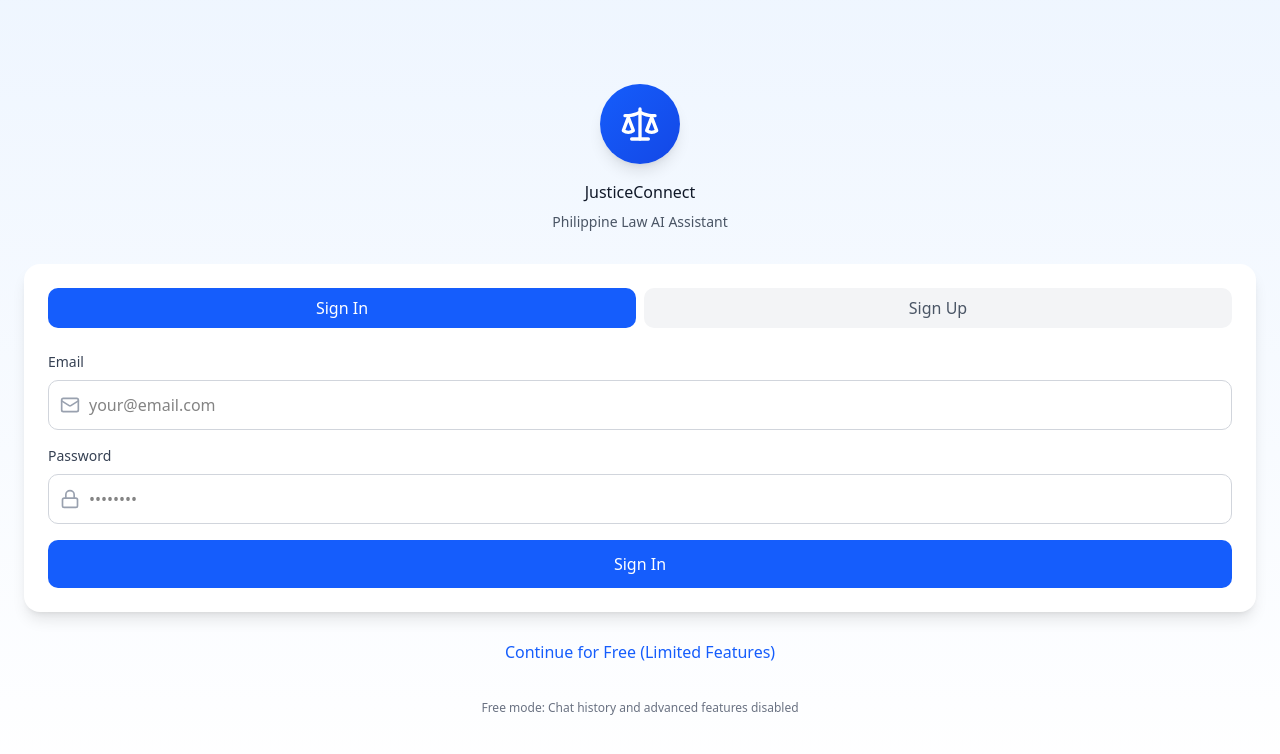
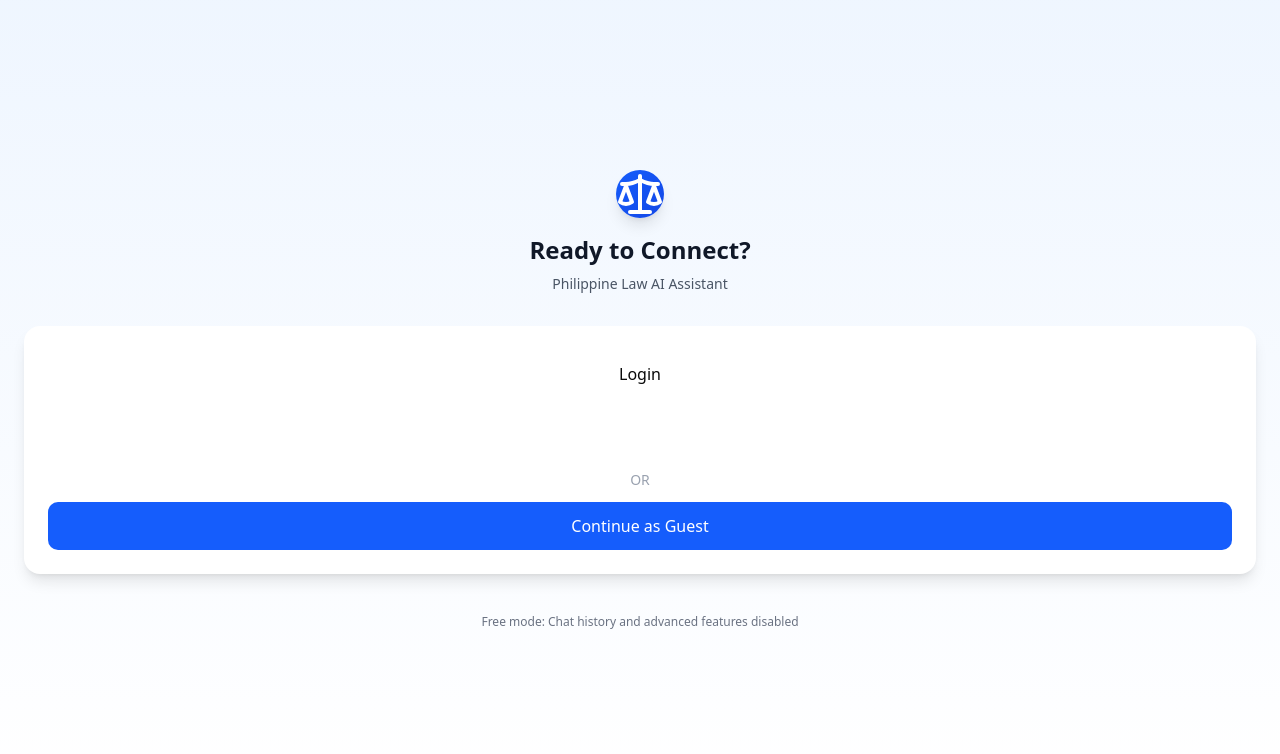
Before and after one commit to iRyllB/JusticeConnect-AI, a React (Vite) app: page / in a window 1280 px wide. Shown: the top 754 px of the page. Built offline with nearby package versions, Linux system fonts and the light colour scheme.

Commit message:
added welcome screen

```diff
--- a/src/App.tsx
+++ b/src/App.tsx
@@ -5,6 +5,7 @@ import { ChatMessage } from './components/ChatMessage';
 import { TypingIndicator } from './components/TypingIndicator';
 import { SuggestedQuestions } from './components/SuggestedQuestions';
 import { LoginPage } from './components/LoginPage';
+import WelcomeScreen from './components/WelcomeScreen';
 import { Sidebar } from './components/Sidebar';
 import { QuickActions } from './components/QuickActions';
 import { projectId, publicAnonKey } from './utils/supabase/info';
@@ -29,7 +30,10 @@ export default function App() {
   const [accessToken, setAccessToken] = useState<string | null>(null);
   const [user, setUser] = useState<any>(null);
   const [isFreeMode, setIsFreeMode] = useState(false);
-  const [showLogin, setShowLogin] = useState(true);
+  // UI flow: start at welcome screen, then go to login or main UI
+  const [showWelcome, setShowWelcome] = useState(true);
+  const [showLogin, setShowLogin] = useState(false);
+  const [authMode, setAuthMode] = useState<'signin' | 'signup'>('signin');
 
   // Chat state
   const [messages, setMessages] = useState<Message[]>([]);
@@ -72,6 +76,7 @@ export default function App() {
         setUser(session.user);
         setIsAuthenticated(true);
         setIsFreeMode(false);
+        setShowWelcome(false);
         setShowLogin(false);
       }
     } catch (error) {
@@ -107,12 +112,14 @@ export default function App() {
     setIsAuthenticated(true);
     setIsFreeMode(false);
     setShowLogin(false);
+    setShowWelcome(false);
     generateNewChatId();
   };
 
   const handleContinueAsFree = () => {
     setIsFreeMode(true);
     setShowLogin(false);
+    setShowWelcome(false);
     generateNewChatId();
   };
 
@@ -122,7 +129,9 @@ export default function App() {
     setUser(null);
     setIsAuthenticated(false);
     setIsFreeMode(false);
-    setShowLogin(true);
+    // After logout, show welcome screen first
+    setShowLogin(false);
+    setShowWelcome(true);
     setMessages([]);
     setConversationHistory([]);
     setChats([]);
@@ -263,11 +272,23 @@ export default function App() {
     setLanguage(lang);
   };
 
+  if (showWelcome) {
+    return (
+      <WelcomeScreen
+        onLoginClick={() => { setAuthMode('signin'); setShowLogin(true); setShowWelcome(false); }}
+        onSignUpClick={() => { setAuthMode('signup'); setShowLogin(true); setShowWelcome(false); }}
+        onContinueAsGuest={() => { handleContinueAsFree(); }}
+      />
+    );
+  }
+
   if (showLogin) {
     return (
       <LoginPage
         onLogin={handleLogin}
         onContinueAsFree={handleContinueAsFree}
+        initialIsSignUp={authMode === 'signup'}
+        onBack={() => { setShowLogin(false); setShowWelcome(true); }}
       />
     );
   }
--- a/src/components/LoginPage.tsx
+++ b/src/components/LoginPage.tsx
@@ -1,4 +1,4 @@
-import { useState } from 'react';
+import { useState, useEffect } from 'react';
 import { Scale, Mail, Lock, User } from 'lucide-react';
 import { supabase } from '../utils/supabase/client';
 import { projectId, publicAnonKey } from '../utils/supabase/info';
@@ -6,9 +6,13 @@ import { projectId, publicAnonKey } from '../utils/supabase/info';
 interface LoginPageProps {
   onLogin: (accessToken: string, user: any) => void;
   onContinueAsFree: () => void;
+  // Optional prop to set initial mode when opening LoginPage from Welcome screen
+  initialIsSignUp?: boolean;
+  // Optional back handler to return to the welcome screen
+  onBack?: () => void;
 }
 
-export function LoginPage({ onLogin, onContinueAsFree }: LoginPageProps) {
+export function LoginPage({ onLogin, onContinueAsFree, initialIsSignUp = false, onBack }: LoginPageProps) {
   const [isSignUp, setIsSignUp] = useState(false);
   const [email, setEmail] = useState('');
   const [password, setPassword] = useState('');
@@ -99,6 +103,11 @@ export function LoginPage({ onLogin, onContinueAsFree }: LoginPageProps) {
     }
   };
 
+  // Support opening login page with a specific mode (sign up) and back navigation
+  useEffect(() => {
+    setIsSignUp(Boolean(initialIsSignUp));
+  }, [initialIsSignUp]);
+
   return (
     <div className="flex flex-col h-screen bg-gradient-to-b from-blue-50 to-white w-full">
       <div className="flex-1 flex flex-col items-center justify-center px-6">
@@ -112,7 +121,18 @@ export function LoginPage({ onLogin, onContinueAsFree }: LoginPageProps) {
           Philippine Law AI Assistant
         </p>
 
-        {/* Form */}
+        {/* Back Button + Form */}
+        { /* Show a back link to return to the welcome screen when provided */ }
+        {onBack && (
+          <div className="w-full mb-3 text-left">
+            <button
+              onClick={onBack}
+              className="text-sm text-gray-500 hover:text-gray-700 underline"
+            >
+              {'< Back'}
+            </button>
+          </div>
+        )}
         <div className="w-full bg-white rounded-2xl shadow-lg p-6 mb-4">
           <div className="flex gap-2 mb-6">
             <button
--- /dev/null
+++ b/src/components/WelcomeScreen.tsx
@@ -0,0 +1,51 @@
+import React from 'react';
+import { Scale } from 'lucide-react';
+
+interface WelcomeScreenProps {
+  onLoginClick: () => void;
+  onSignUpClick: () => void;
+  onContinueAsGuest: () => void;
+}
+
+export const WelcomeScreen: React.FC<WelcomeScreenProps> = ({ onLoginClick, onSignUpClick, onContinueAsGuest }) => {
+  return (
+    <div className="flex flex-col h-screen bg-gradient-to-b from-blue-50 to-white w-full">
+      <div className="flex-1 flex flex-col items-center justify-center px-6">
+        <div className="w-28 h-28 bg-gradient-to-br from-blue-600 to-blue-700 rounded-full flex items-center justify-center mb-4 shadow-lg">
+          <Scale className="w-12 h-12 text-white" />
+        </div>
+
+        <h1 className="text-2xl font-semibold text-gray-900 mb-2">Ready to Connect?</h1>
+        <p className="text-sm text-gray-600 text-center mb-8">Philippine Law AI Assistant</p>
+
+        <div className="w-full max-w-sm bg-white rounded-2xl shadow-lg p-6 mb-4">
+          <div className="flex flex-col gap-3">
+            <button
+              onClick={onLoginClick}
+              className="w-full bg-yellow-400 text-blue-900 py-3 rounded-lg hover:bg-yellow-500 transition-all font-medium"
+            >
+              Login
+            </button>
+            <button
+              onClick={onSignUpClick}
+              className="w-full bg-blue-700 text-white py-3 rounded-lg hover:bg-blue-800 transition-all font-medium"
+            >
+              Sign Up
+            </button>
+            <div className="flex items-center gap-2 text-sm text-gray-400 justify-center">OR</div>
+            <button
+              onClick={onContinueAsGuest}
+              className="w-full bg-blue-600 text-white py-3 rounded-lg hover:bg-blue-700 transition-all"
+            >
+              Continue as Guest
+            </button>
+          </div>
+        </div>
+
+        <p className="text-xs text-gray-500 text-center mt-6 px-4">Free mode: Chat history and advanced features disabled</p>
+      </div>
+    </div>
+  );
+};
+
+export default WelcomeScreen;
```
